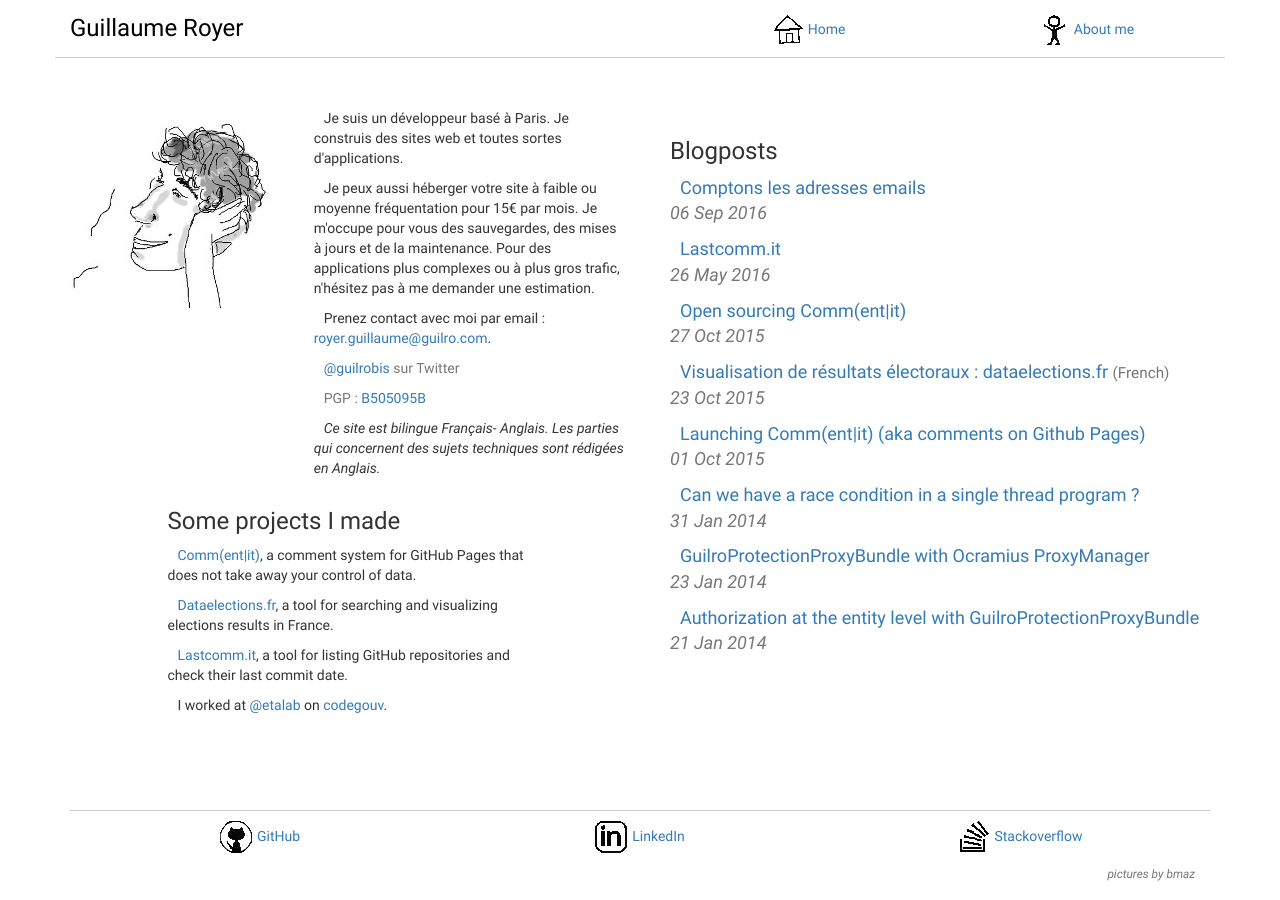
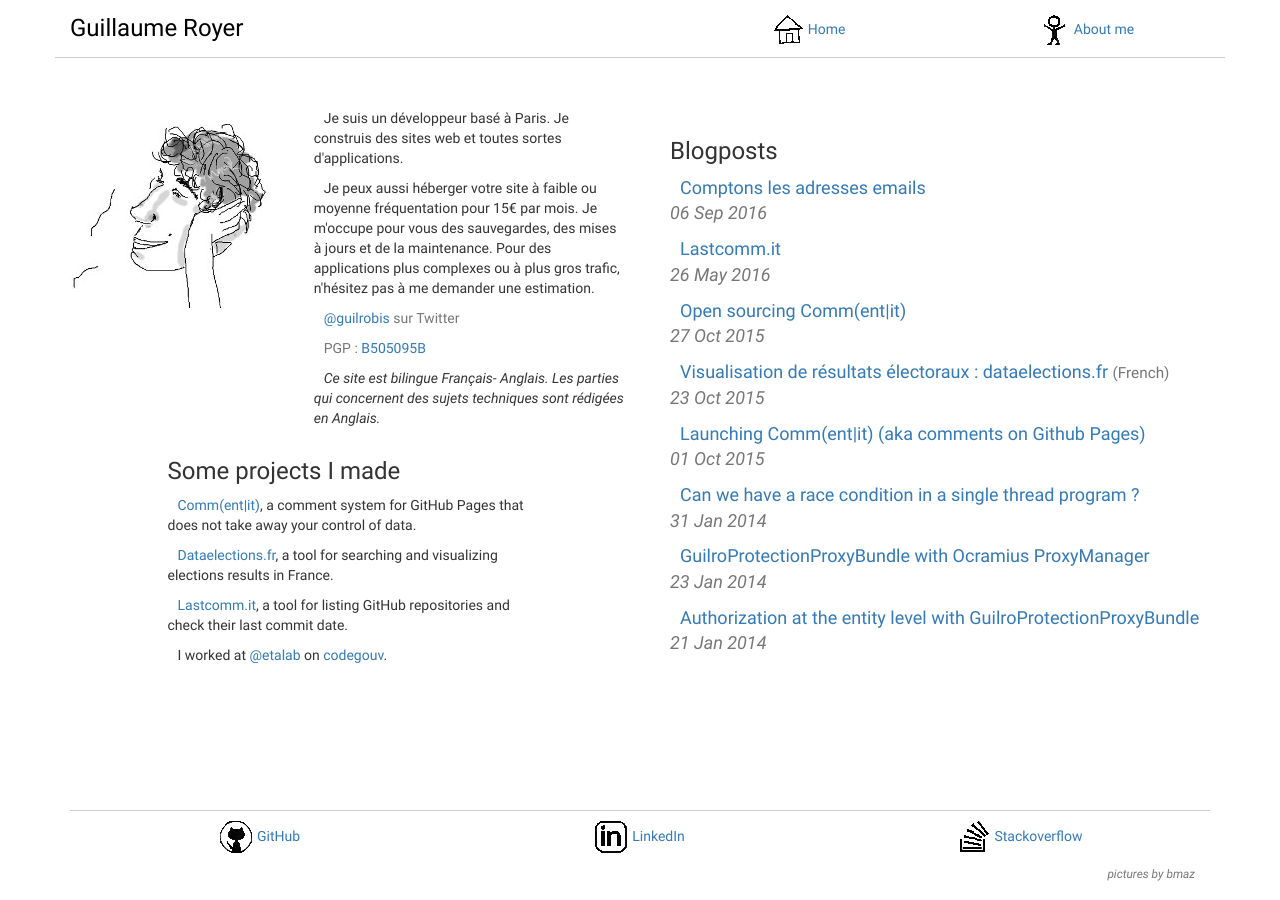
Before and after one commit to jillro/guilro.github.io, a Jekyll site: the page built from index.html, in a window 1280 px wide. Built offline with Jekyll 4.4.1, drawn with Linux system fonts in a browser that asks for light colours.

Commit message:
remove email

```diff
--- a/index.html
+++ b/index.html
@@ -15,10 +15,6 @@
 
       <p>
         Je peux aussi héberger votre site à faible ou moyenne fréquentation pour 15€ par mois. Je m'occupe pour vous des sauvegardes, des mises à jours et de la maintenance. Pour des applications plus complexes ou à plus gros trafic, n'hésitez pas à me demander une estimation.
-      </p>
-
-      <p>
-        Prenez contact avec moi par email&nbsp;: <a href="mailto:royer.guillaume@guilro.com">royer.guillaume@guilro.com</a>.
       </p>
 
       <p class="text-muted">
```
